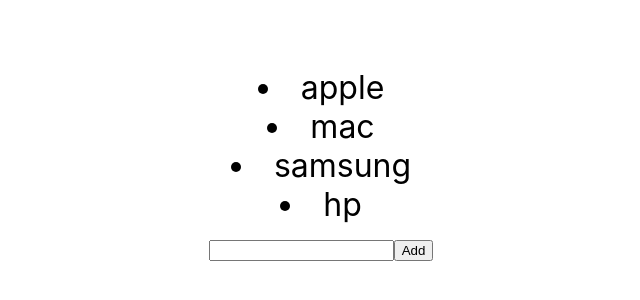
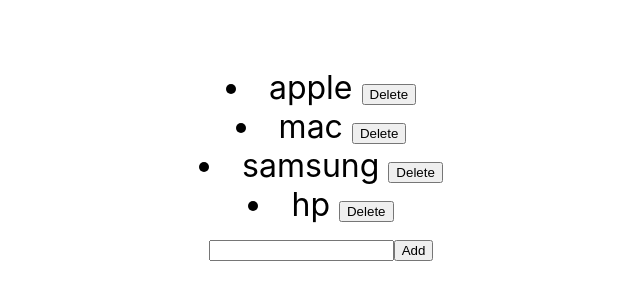
Before and after one commit to Ma7moudA7md99/first-app, a React (Create React App) app: page / in a window 1280 px wide. Shown: the part 132-432 px from the top of the page, without its empty margins (319-959 px from the left). Built offline with nearby package versions, Linux system fonts and the light colour scheme.

Commit message:
deletion from array

```diff
--- a/src/App.js
+++ b/src/App.js
@@ -1,14 +1,51 @@
 import { useState } from "react";
 import "./App.css";
 
+let nextId = 5;
 function App() {
   const [inputValue, setInputValue] = useState("");
-  const [devices, setDevices] = useState(["apple", "mac", "samsung", "hp"]);
+  const [devices, setDevices] = useState([
+    { id: 1, name: "apple" },
+    { id: 2, name: "mac" },
+    { id: 3, name: "samsung" },
+    { id: 4, name: "hp" },
+  ]);
   const devicesList = devices.map((device) => {
-    return <li>{device}</li>;
+    return (
+      <li key={device.id}>
+        {device.name}{" "}
+        <button
+          onClick={() => {
+            handleDelClick(device.id);
+          }}
+        >
+          Delete
+        </button>
+      </li>
+    );
   });
+  function handleDelClick(id) {
+    // const oldDevices = [...devices];
+    // let index = 0,
+    //   selectedIndex = 0;
+    // for (let device of oldDevices) {
+    //   if (device.id === id) {
+    //     selectedIndex = index;
+    //   }
+    //   index++;
+    // }
+    // oldDevices.splice(selectedIndex, 1);
+    const oldDevices = devices.filter((device) => {
+      // if (device.id === id) return false;
+      // return true;
 
-  function handleClick() {
+      // return device.id !== id;
+
+      return device.id === id ? false : true;
+    });
+    setDevices(oldDevices);
+  }
+  function handleAddClick() {
     // ### this will not work because we are creating a pointer(newDevices) to the same array(devices)
     // const newDevices = devices;
     // newDevices.push(inputValue);
@@ -18,7 +55,8 @@
     // newDevices.push(inputValue);
     // setDevices(newDevices);
     // short way for this process
-    setDevices([...devices, inputValue]);
+    setDevices([...devices, { id: nextId, name: inputValue }]);
+    nextId = nextId + 1;
   }
   return (
     <div className="App" style={{ paddingTop: "200px", fontSize: "2rem" }}>
@@ -45,7 +83,7 @@
           setInputValue(event.target.value);
         }}
       />
-      <button onClick={handleClick}>Add</button>
+      <button onClick={handleAddClick}>Add</button>
     </div>
   );
 }
```
